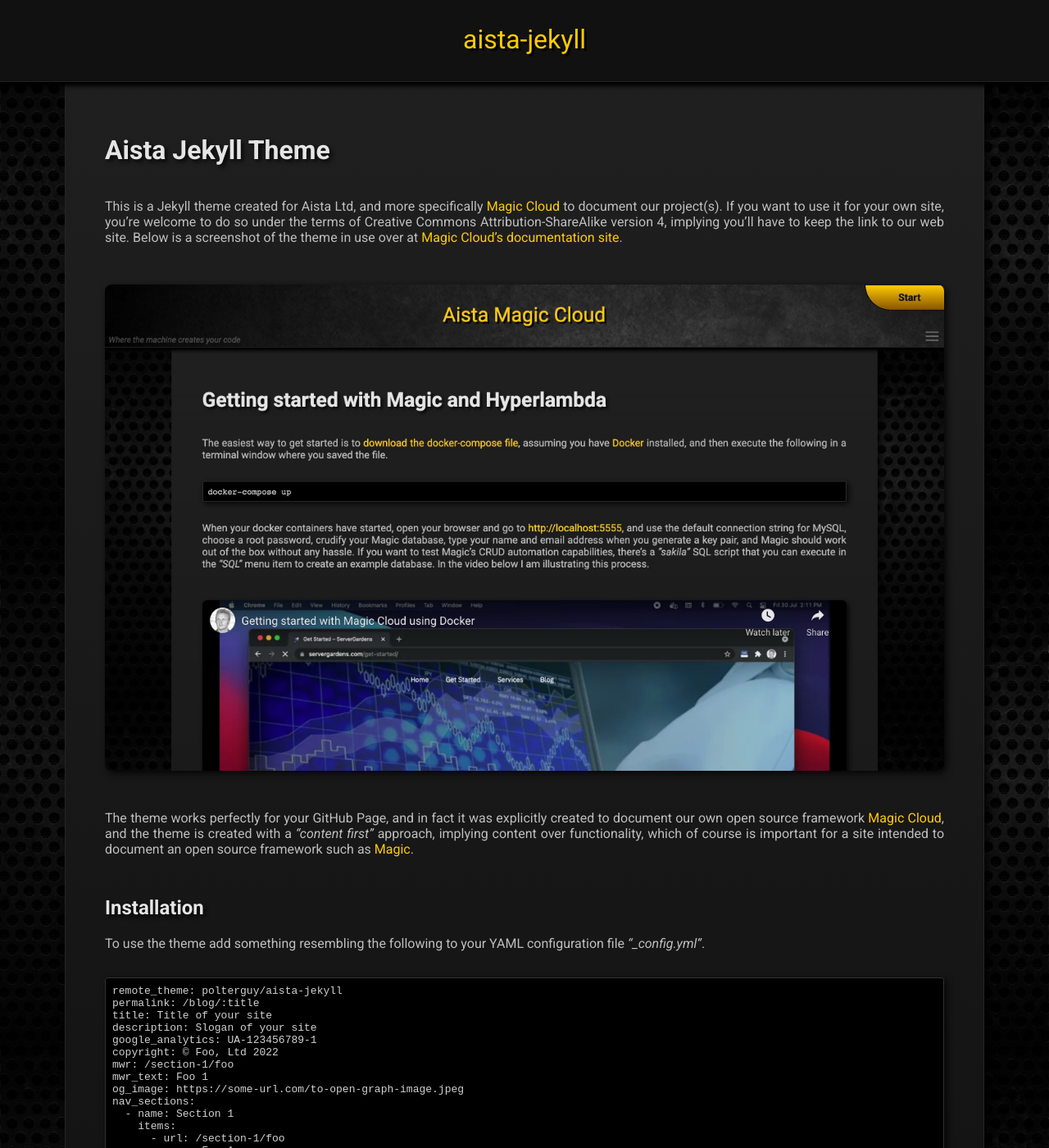
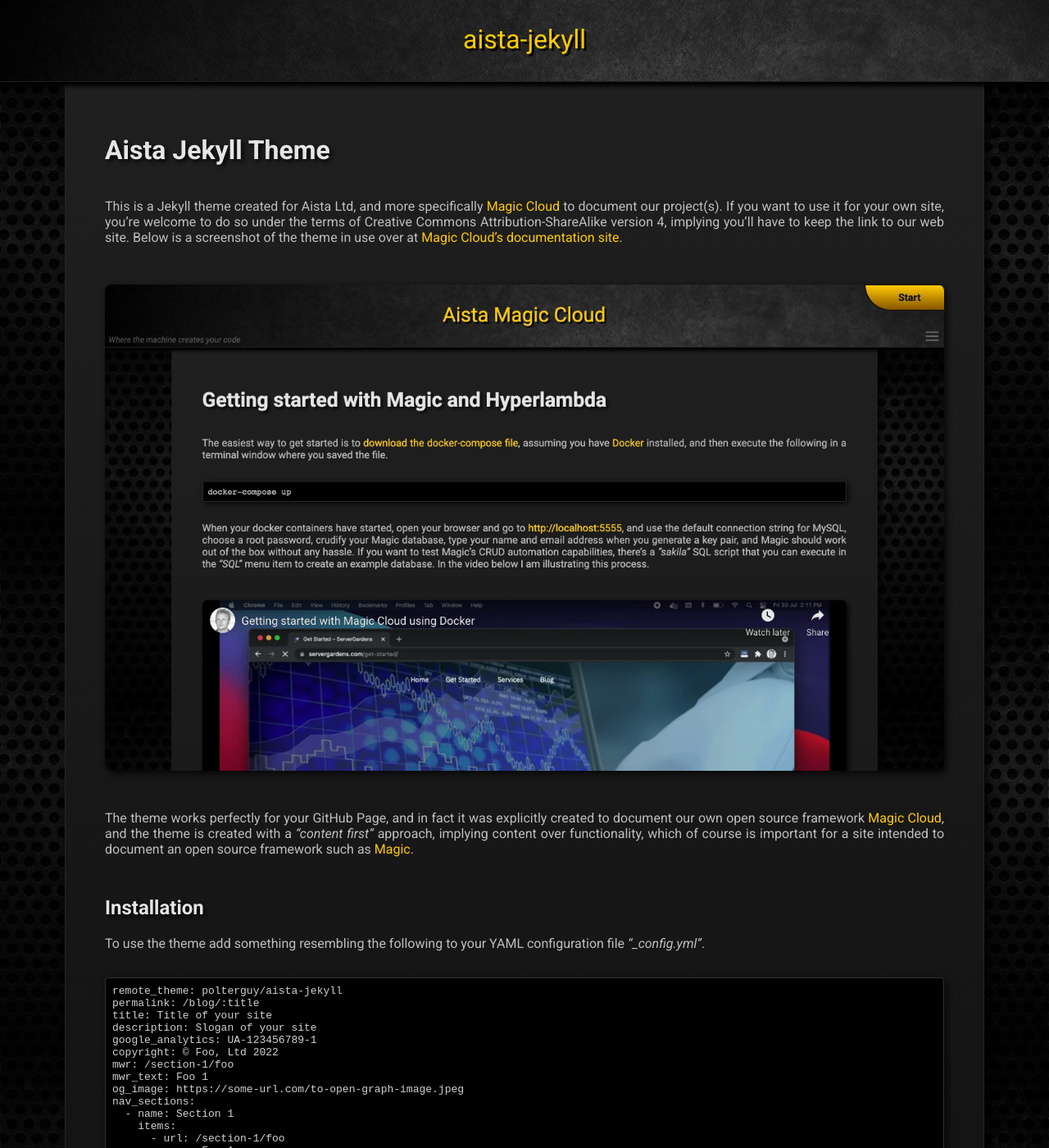
Before and after one commit to polterguy/aista-jekyll, a Jekyll site: the page built from README.md, in a window 1280 px wide and 1400 px high. Shown: the whole window at 82% size. Built offline with Jekyll 4.4.1, drawn with Linux system fonts in a browser that asks for light colours; our own code applies the rules of GitHub Pages for plain Markdown files.

Commit message:
Update style.css

```diff
--- a/assets/style.css
+++ b/assets/style.css
@@ -40,7 +40,7 @@ h1 {
   z-index: 1;
   width: 100vw;
   background-color: #111;
-  background-image: url({{ site.banner_bg }});
+  background-image: url(/assets/bg.jpeg);
   box-sizing: border-box;
   transition: height .2s;
   overflow: hidden;
```
